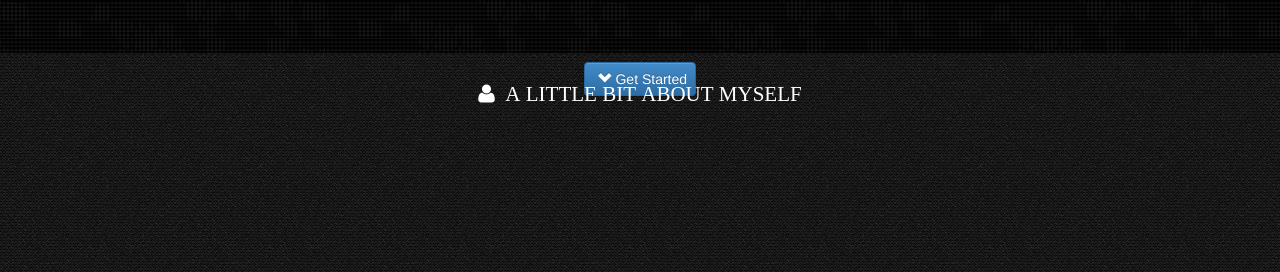
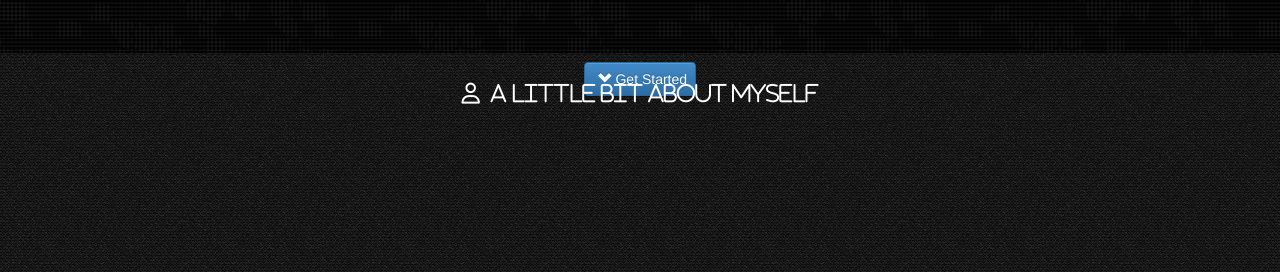
Before and after one commit to lsxliron/lsxliron.github.io, a Jekyll site: the page built from m/index.html, in a window 1280 px wide. Shown: the part 847-1119 px from the top of the page. Built offline with Jekyll 4.4.1, drawn with Linux system fonts in a browser that asks for light colours; nearby versions of some CDN libraries.

Commit message:
fixing font awesome for mobile

```diff
--- a/_includes/mobileHead.html
+++ b/_includes/mobileHead.html
@@ -23,11 +23,11 @@
   <script type="text/javascript" src='../libs/jquery.TouchSwipe/jquery.touchSwipe.min.js'></script>
 
 
-
+  <link rel="stylesheet" href="http://netdna.bootstrapcdn.com/font-awesome/3.2.1/css/font-awesome.css" />
   <link rel="stylesheet" href="../libs/bootstrap/css/bootstrap.min.css" />
   <link rel="stylesheet" href="../libs/bootstrap/css/bootstrap-theme.css" />
   <link rel="stylesheet" href="../css/mobileStyles.css" />
-  <link rel="stylesheet" href="../fonts/font-awesome/css/font-awesome.min.css" />
+  <!-- <link rel="stylesheet" href="../fonts/font-awesome/css/font-awesome.min.css" /> -->
   <link rel="stylesheet" href="../libs/startbootstrap-simple-sidebar/css/simple-sidebar.css" />
   <link rel="stylesheet" href="../libs/scooch/build/scooch.min.css" />
   <link rel="stylesheet" href="../libs/scooch/build/scooch-style.min.css" />
```
